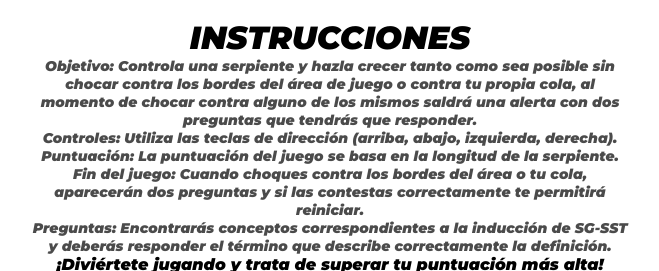
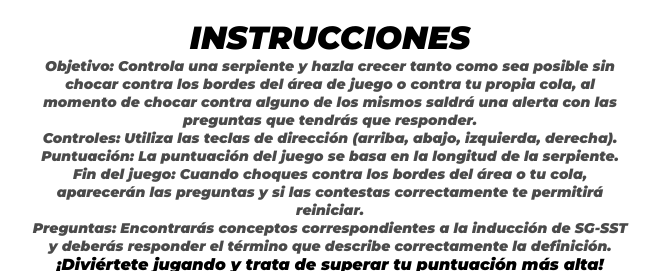
Before and after one commit to DidoMercadeo/snake, a plain HTML site: page index.html in a window 1280 px wide. Both pictures are taken after a click on the button "INSTRUCCIONES". Shown: the part 235-506 px from the top of the page, 310-969 px from the left. Drawn offline with Linux system fonts and the light colour scheme.

Commit message:
index.html

```diff
--- a/index.html
+++ b/index.html
@@ -25,10 +25,10 @@
     <div id="modal_container" class="modal-container">
       <div class="modal">
         <h1>INSTRUCCIONES</h1>
-        <p>Objetivo: Controla una serpiente y hazla crecer tanto como sea posible sin chocar contra los bordes del área de juego o contra tu propia cola, al momento de chocar contra alguno de los mismos saldrá una alerta con dos preguntas que tendrás que responder.
+        <p>Objetivo: Controla una serpiente y hazla crecer tanto como sea posible sin chocar contra los bordes del área de juego o contra tu propia cola, al momento de chocar contra alguno de los mismos saldrá una alerta con las preguntas que tendrás que responder.
             <p>Controles: Utiliza las teclas de dirección (arriba, abajo, izquierda, derecha).</p>
             <p>Puntuación: La puntuación del juego se basa en la longitud de la serpiente.</p>
-            <p>Fin del juego: Cuando choques contra los bordes del área o tu cola, aparecerán dos preguntas y si las contestas correctamente te permitirá reiniciar.</p>
+            <p>Fin del juego: Cuando choques contra los bordes del área o tu cola, aparecerán las preguntas y si las contestas correctamente te permitirá reiniciar.</p>
             <p>Preguntas: Encontrarás conceptos correspondientes a la inducción de SG-SST y deberás responder el término que describe correctamente la definición.</p>
             ¡Diviértete jugando y trata de superar tu puntuación más alta!</p>
         <button id="close">Cerrar</button>
```
